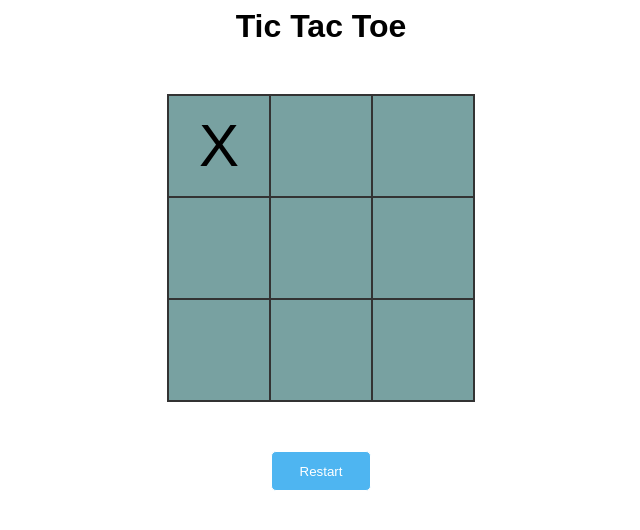
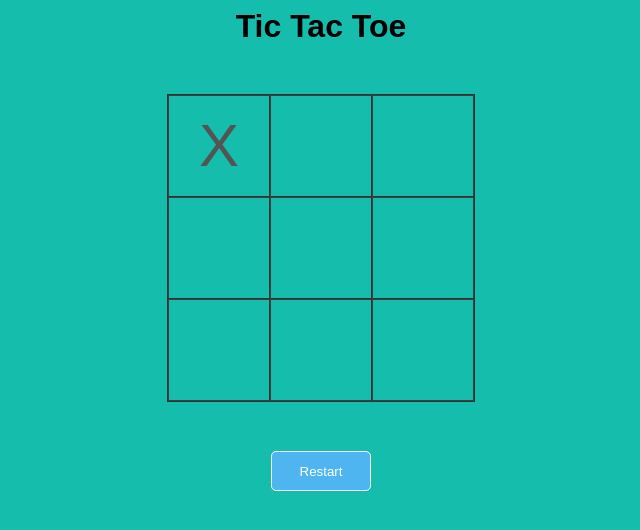
Before and after one commit to manmodesanket/tic-tac-toe, a website: page index.html in a window 1280 px wide. Both pictures are taken after a click on the element 538 px from the left and 146 px from the top of the page. Shown: the whole page, without its empty margins (319-959 px from the left). Drawn offline with Linux system fonts and the light colour scheme.

Commit message:
colour changes in X, O and background

```diff
--- a/script.js
+++ b/script.js
@@ -65,6 +65,7 @@ function handleResultValidation() {
 function handleCellPlayed(clickedCell, clickedCellIndex) {
     gameState[clickedCellIndex] = currentPlayer;
     clickedCell.innerHTML = currentPlayer;
+    clickedCell.setAttribute("alt", currentPlayer);
 }
 
 
--- a/styles.css
+++ b/styles.css
@@ -1,5 +1,6 @@
 body {
     font-family: Arial, sans-serif;
+    background-color: #14bdac;
 }
 
 .heading {
@@ -17,11 +18,18 @@ body {
     width: 100px;
     height: 100px;
     box-shadow: 0 0 0 1px #333333;
-    border: 1px solid #333333;
+    border: 1px solid #3d4042;
     cursor: pointer;
     line-height: 100px;
     font-size: 60px;
-    background-color: rgb(120, 161, 161);
+    background-color: #14bdac;
+}
+.cell[alt="X"] {
+     color: rgb(84, 84, 84);
+}
+
+.cell[alt="O"] {
+    color: rgb(242, 235, 211);
 }
 
 .result {
@@ -31,6 +39,7 @@ body {
 
 .restart {
     text-align: center;
+    color: #14bdac;
 }
 
 .btn-primary{
```
